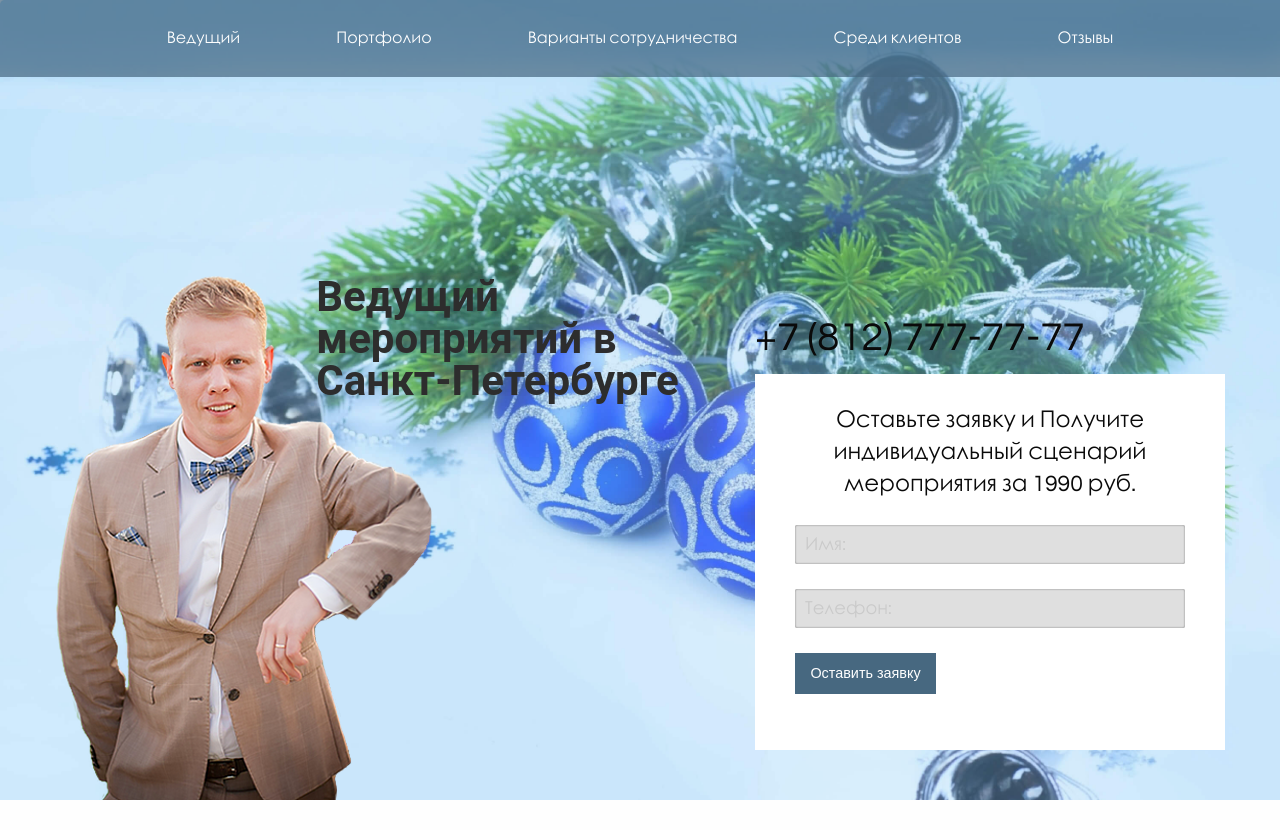
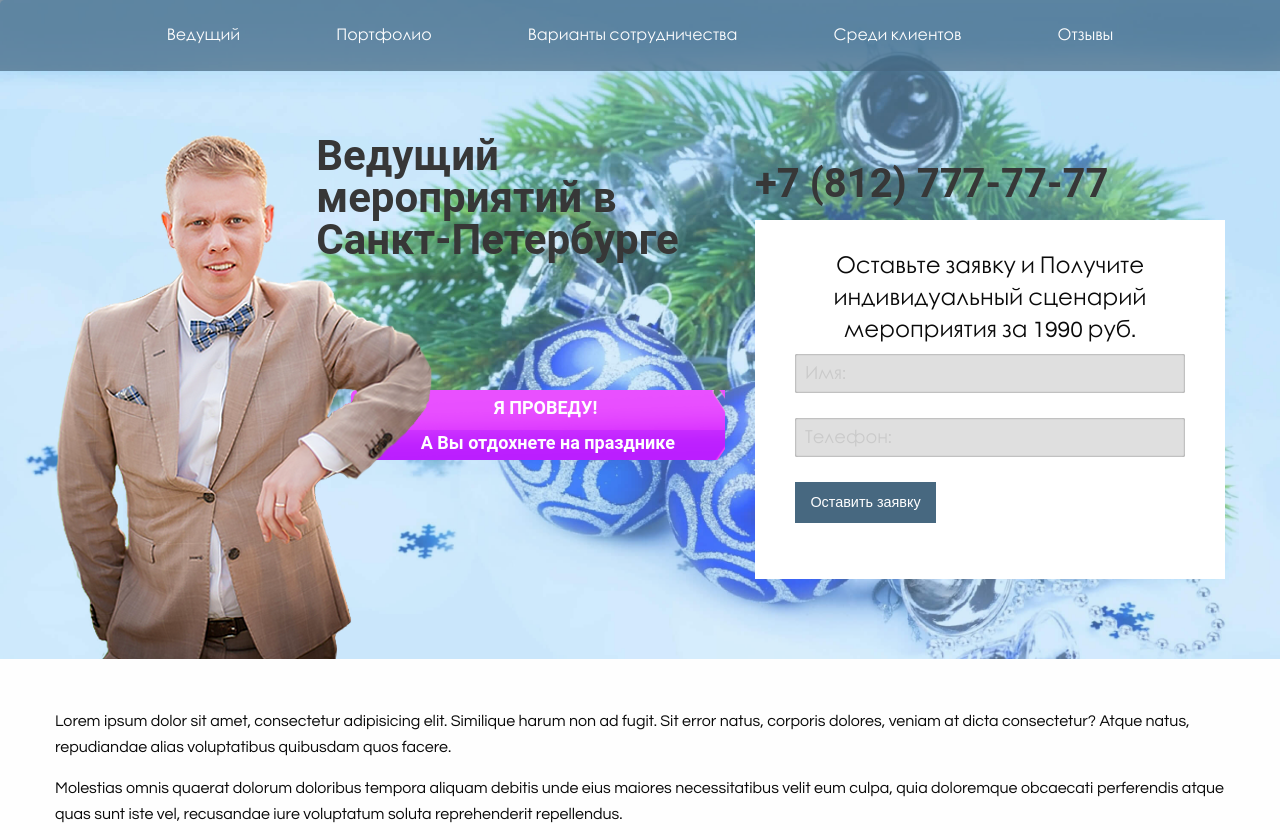
Before and after one commit to keybro/leading-events, a website: page index.html in a window 1280 px wide. Shown: the top 830 px of the page. Drawn offline with nearby package versions, Linux system fonts and the light colour scheme; a web font is replaced by a local one.

Commit message:
added styles arrow

```diff
--- a/assets/scss/_custom.scss
+++ b/assets/scss/_custom.scss
@@ -16,24 +16,38 @@
 .top-bar {
     position: fixed;
     width: 100%;
+    padding: 5px 0 5px 0;
+    top:0;
+    left: 0;
     background-color: rgba($light-blue, 0.71);
     z-index: 3;
 
         & ul {
     background-color: transparent;
     }
+
+    @include breakpoint(small only) {
+        top: 40px;
+    }
+
 }
 
 .intro {
-    display: flex;
-    align-items: flex-end;
+    padding-top: 80px;
+//    display: flex;
+//    align-items: flex-end;
     background: url("../images/header.jpg") no-repeat 100% top;
     background-size: cover;
-    background-attachment: fixed;
-    height: 100vh;
+//    background-attachment: fixed;
+    height: 100%;
+
+    &__wrapper {
+        margin-top: 55px;
+    }
 
      &__visual {
         position: relative;
+
 
          &::before {
             content: "Ведущий мероприятий в Санкт-Петербурге";
@@ -41,15 +55,40 @@
             top: 0;
             left: 39%;
             font-weight: 700;
-    color: #2d2d2d;
+            color: #373737;
             font-size: 42px;
             line-height: 42px;
+
+        }
+         &::after {
+             position: absolute;
+             top: 255px;
+             right: 0;
+             content: "Я ПРОВЕДУ! \0a А Вы отдохнете на празднике";
+             white-space: pre;
+             text-align: center;
+             color: #fff;
+             font-size: 18px;
+             line-height: 35px;
+             font-weight: 600;
+             padding: 0 50px 0 70px;
+             background-image: url("/assets/images/arrow.png");
+         }
+}
+    &__visual-large {
+        position: relative;
+        z-index: 2;
+    }
+
+    @include breakpoint(large up) {
+
+        &__visual-small {
+        display: none;
     }
  }
 
     @include breakpoint(small only) {
 
-         & {
            height: 100%;
 
             &__visual {
@@ -59,15 +98,22 @@
             }
         }
 
+        &__visual-large {
+            display: none;
         }
+
+
     }
+
+
 }
 
 .form_in {
 	padding: 40px;
     padding-top: 0;
 	background: #fff;
-    margin-bottom: 50px;
+    margin-bottom: 80px;
+
 
 }
 
@@ -76,7 +122,7 @@
 	font-size: 23px;
     line-height: 32px;
 	text-align: center;
-	margin-bottom: 25px;
+
 }
 
 .form_in .man,
@@ -93,6 +139,11 @@
 	font-weight: 400;
 }
 
+h2 {
+    font-weight: 700;
+    color: #373737;
+}
+
 .content {
     margin-top: 50px;
 }
--- a/index.html
+++ b/index.html
@@ -28,10 +28,10 @@
 <!-- SECTION: Intro -->
 <div class="intro">
 <div class="intro__wrapper row align-bottom">
-<div class="columns small-12 medium-12 large-7 align-spaced">
+<div class="columns small-12 medium-12 large-7">
 <div class="intro__visual panel">
-<img class="hide-for-small-only" src="assets/images/alex.png" alt="alex" height="524" width="379">
-<img class="show-for-small-only" src="assets/images/alex-2.png" width="266" height="277" alt="alexs">
+<img class="intro__visual-large" src="assets/images/alex.png" alt="alex" >
+<img class="intro__visual-small" src="assets/images/alex-2.png" alt="alex-for-mobile">
 </div>
 </div>
 <div class="columns small-12 medium-9 large-5">
```
Also changed, not shown: assets/stylesheets/app.css. Lines whose indentation alone changed are shown as unchanged.
